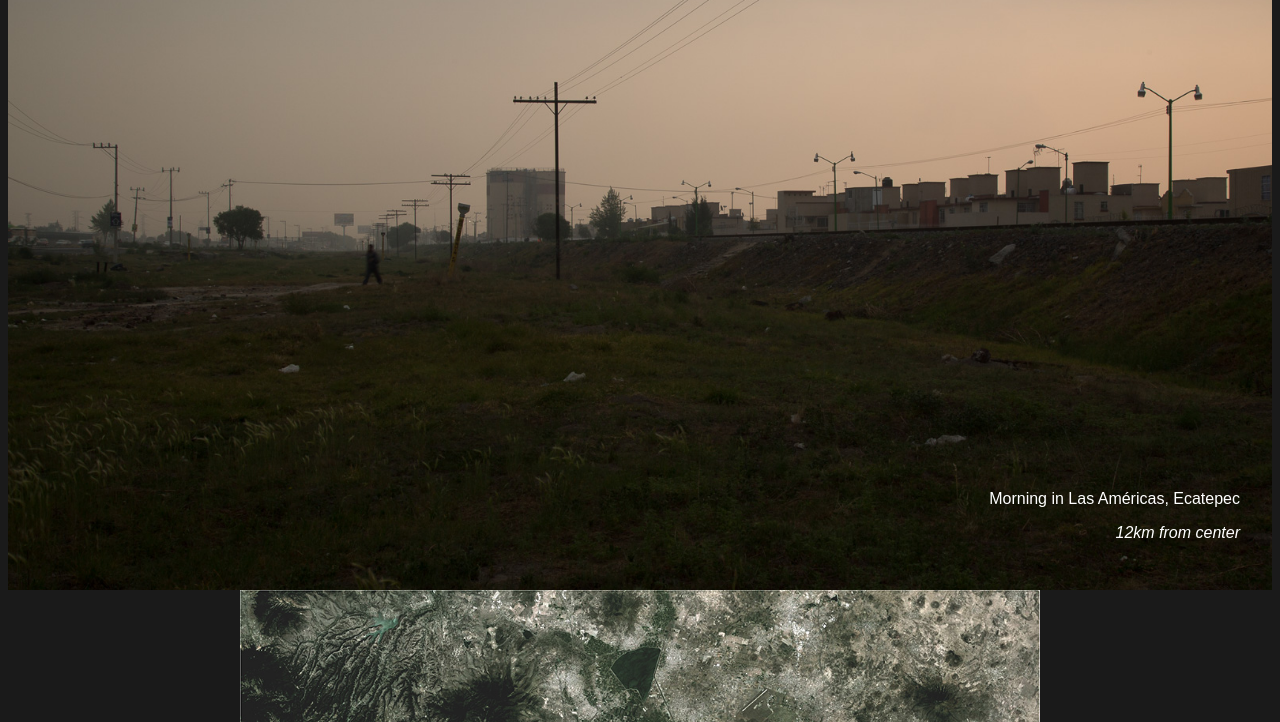
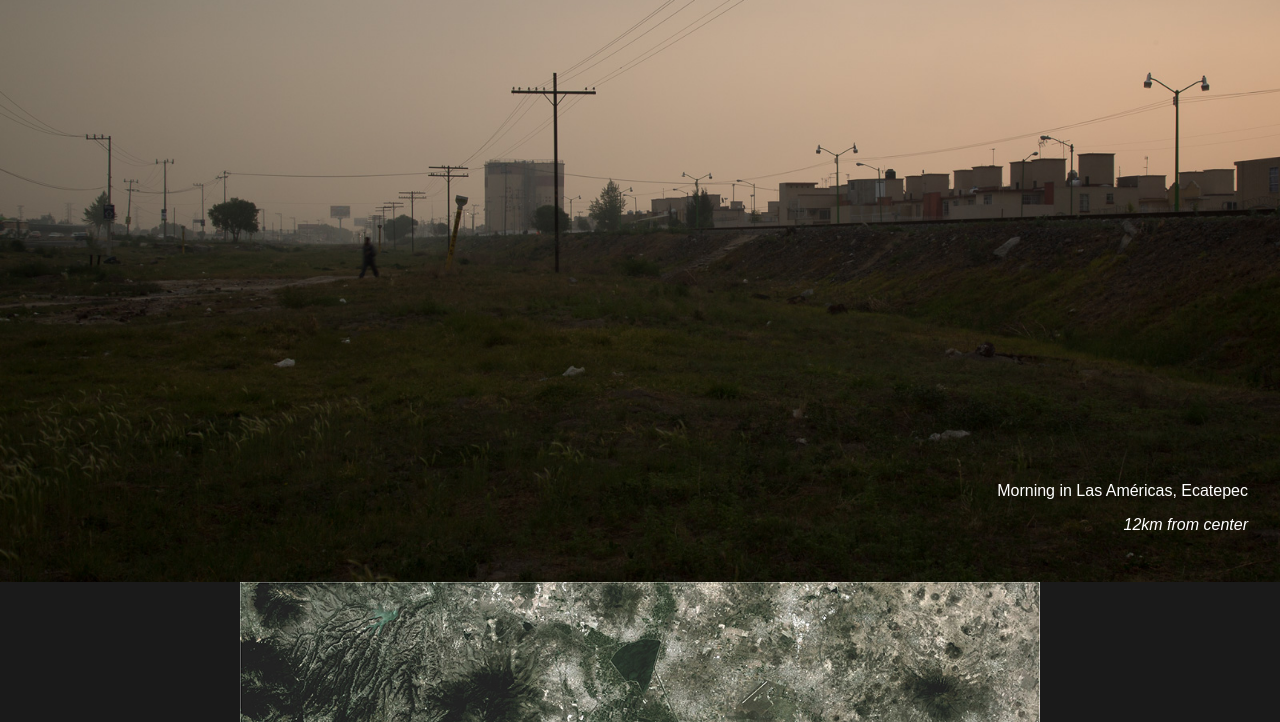
Before and after one commit to waldrep/waldrep.github.io, a plain HTML site: page story_02.html in a window 1280 px wide. Shown: the part 218-940 px from the top of the page. Drawn offline with Linux system fonts and the light colour scheme; a web font is replaced by a local one.

Commit message:
no body margin

```diff
--- a/story_nyt.css
+++ b/story_nyt.css
@@ -1,5 +1,6 @@
 body{
 	background: #1A1A1A;
+	margin: 0px;
 }
 
 #topphoto {
--- a/story_nyt_02.css
+++ b/story_nyt_02.css
@@ -1,5 +1,6 @@
 body{
 	background: #1A1A1A;
+	margin: 0px;
 }
 
 .fullbleed {
@@ -14,6 +15,7 @@ body{
 
 #spread_01{
 	background-image: url("static/story02/1X5A4901.jpg");
+	margin: 0px;
 }
 
 #map{
```
